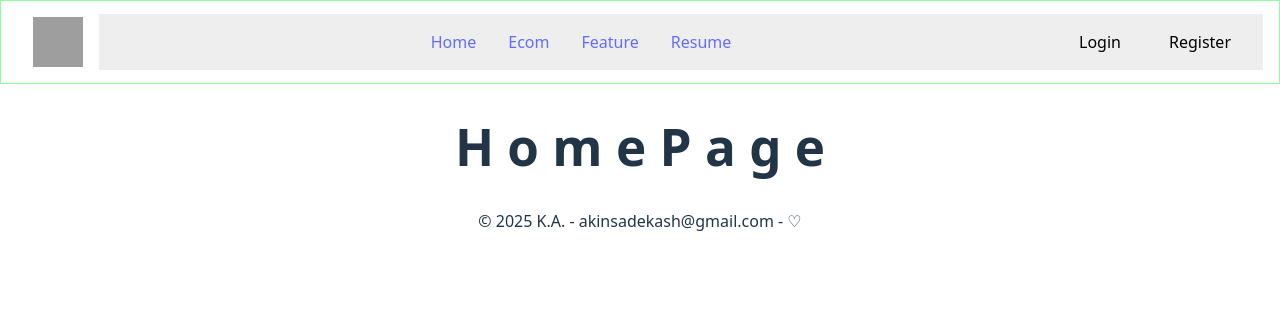
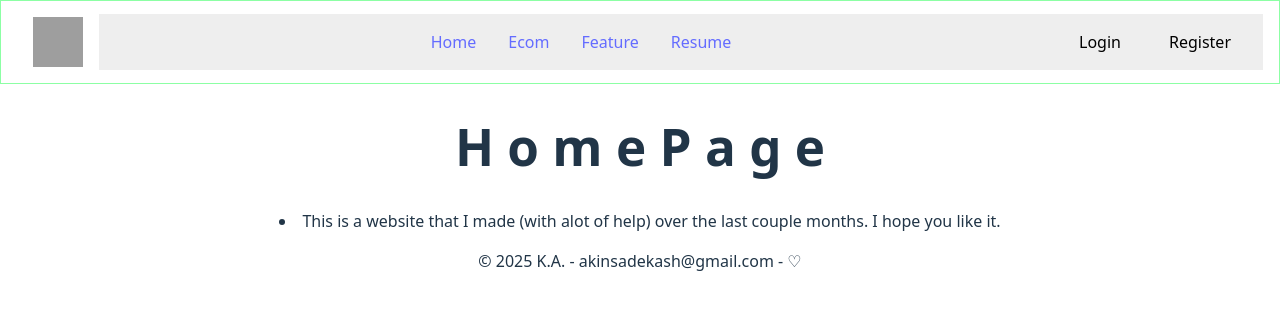
Before and after one commit to helloeverybodywoowoowoo/resume-react, a React (Vite) app: page / in a window 1280 px wide. Shown: the top 310 px of the page. Built offline with nearby package versions, Linux system fonts and the light colour scheme; grey boxes are pictures that could not be loaded.

Commit message:
home page fix

```diff
--- a/src/pages/Home/Home.tsx
+++ b/src/pages/Home/Home.tsx
@@ -1,5 +1,11 @@
 function Home(){
-    return <h1> H o m e P a g e </h1>
+    return (
+        <>
+            <h1> H o m e P a g e </h1>
+            <li style={{ textAlign: "center", marginTop: "12px" }}>This is a website that I made (with alot of help) over the last couple months. I hope you like it.</li>
+
+        </>
+    );
 }
 
 export default Home;
```
